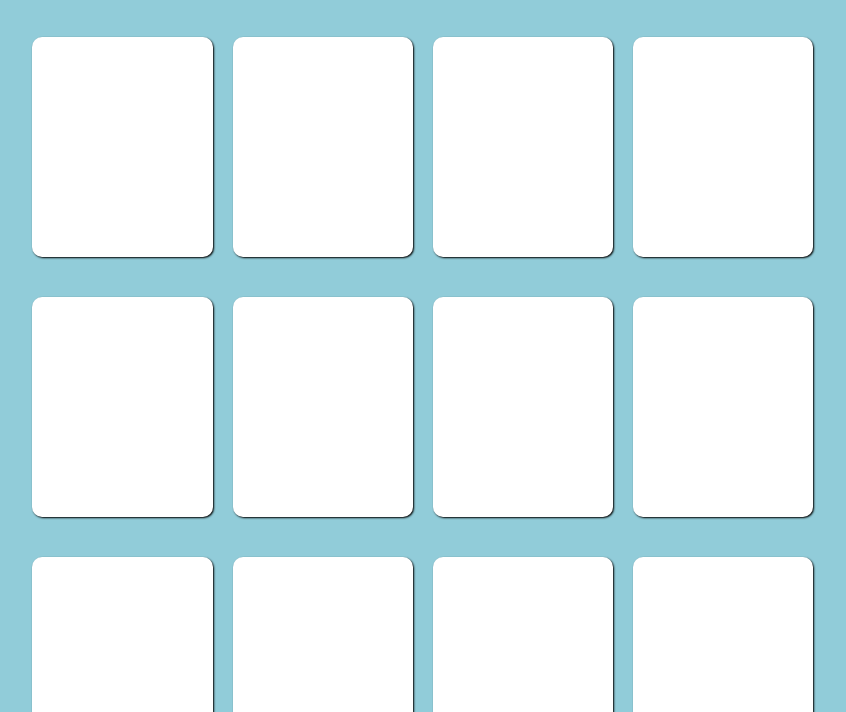
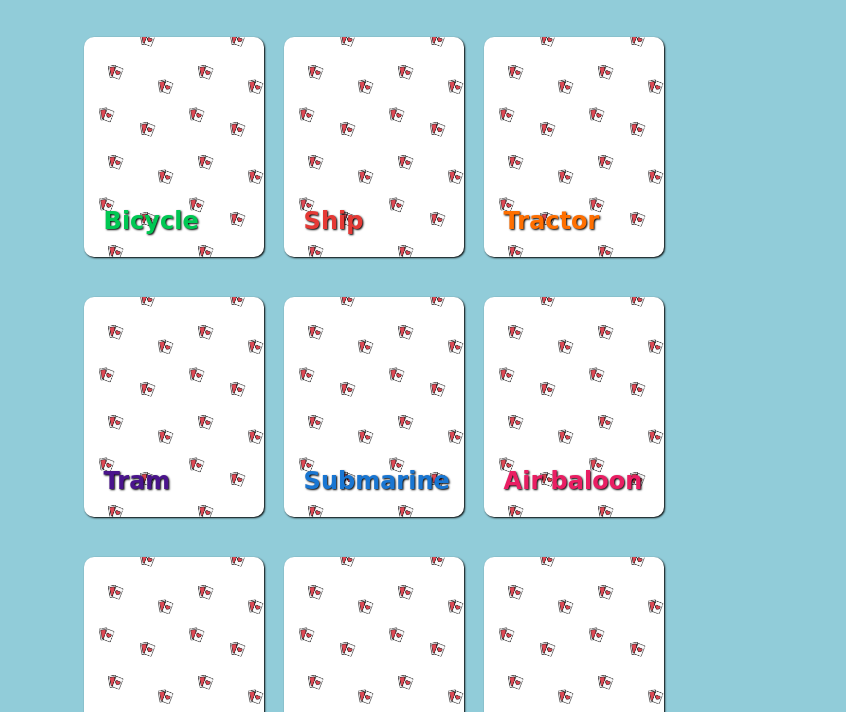
Before and after one commit to wvwall/html-css-memory, a plain HTML site: page index.html in a window 1280 px wide. Shown: the part 88-800 px from the top of the page, without its empty margins (198-1044 px from the left). Drawn offline with Linux system fonts and the light colour scheme; a web font is replaced by a local one.

Commit message:
Problemi

```diff
--- a/assets/css/master.css
+++ b/assets/css/master.css
@@ -23,9 +23,11 @@ body{
 }
 
 .card{
+  background-image: url("../img/pattern.png");
+  background-size: 100%;
   background-color: #fff;
   float: left;
-  width: 22%;
+  width: 180px;
   height: 220px;
   border-radius: 10px;
   box-shadow: 1px 1px 2px black;
@@ -35,6 +37,73 @@ body{
 }
 .row{
   width: 100%;
-  padding-left: 10%;
+  padding-left: 15%;
   padding-right: 10%;
 }
+.uno:hover{
+  background-image: url("../img/Bicycle.png");
+  background-size: 80%;
+  background-repeat: no-repeat;
+  background-position: center;
+}
+.tit_1{
+  padding-top: 170px;
+  color: #00c853;
+  text-shadow: 1px 1px 2px black;
+}
+.due:hover{
+  background-image: url("../img/Ship.png");
+  background-size: 80%;
+  background-repeat: no-repeat;
+  background-position: center;
+}
+.tit_2{
+  padding-top: 170px;
+  color: #e53935;
+  text-shadow: 1px 1px 2px black;
+}
+.tre:hover{
+  background-image: url("../img/Tractor.png");
+  background-size: 80%;
+  background-repeat: no-repeat;
+  background-position: center;
+}
+.tit_3{
+  padding-top: 170px;
+  color: #ff6f00;
+  text-shadow: 1px 1px 2px black;
+}
+.quattro:hover{
+  background-image: url("../img/Tram.png");
+  background-size: 80%;
+  background-repeat: no-repeat;
+  background-position: center;
+}
+.tit_4{
+  padding-top: 170px;
+  color: #4a148c;
+  text-shadow: 1px 1px 2px black;
+}
+.cinque:hover{
+  background-image: url("../img/Tram.png");
+  background-size: 80%;
+  background-repeat: no-repeat;
+  background-position: center;
+}
+.tit_5{
+  padding-top: 170px;
+  color: #1976d2;
+  text-shadow: 1px 1px 2px black;
+}
+
+.sei:hover{
+  background-image: url("../img/balloon.png");
+  background-size: 80%;
+  background-repeat: no-repeat;
+  background-position: center;
+}
+.tit_6{
+  padding-top: 170px;
+  color: #e91e63;
+  text-shadow: 1px 1px 2px black;
+}
--- a/index.html
+++ b/index.html
@@ -20,36 +20,53 @@
 
         <div class="row">
           <div class="card uno">
+          <h2 class="tit_1">Bicycle</h2>
           </div>
           <div class="card due">
+            <h2 class="tit_2">Ship</h2>
           </div>
           <div class="card tre">
+            <h2 class="tit_3">Tractor</h2>
           </div>
           <div class="card quattro">
+            <h2 class="tit_4">Tram</h2>
           </div>
         </div>
         <div class="row">
           <div class="card cinque">
+            <h2 class="tit_5">Submarine</h2>
           </div>
           <div class="card sei">
+            <h2 class="tit_6">Air baloon</h2>
           </div>
           <div class="card uno">
+            <h2 class="tit_1">Bicycle</h2>
           </div>
           <div class="card due">
+            <h2 class="tit_2">Ship</h2>
           </div>
         </div>
         <div class="row">
           <div class="card tre">
+            <h2 class="tit_3">Tractor</h2>
           </div>
           <div class="card quattro">
+            <h2 class="tit_4">Tram</h2>
           </div>
           <div class="card cinque">
+            <h2 class="tit_5">Submarine</h2>
           </div>
           <div class="card sei">
+            <h2 class="tit_6">Air baloon</h2>
           </div>
         </div>
       </div>
       </main>
+      <!-- <footer>
+        <div class="foot">
+          <h3>from wvwall</h3>
+        </div>
+      </footer> -->
 
 
   </body>
```
